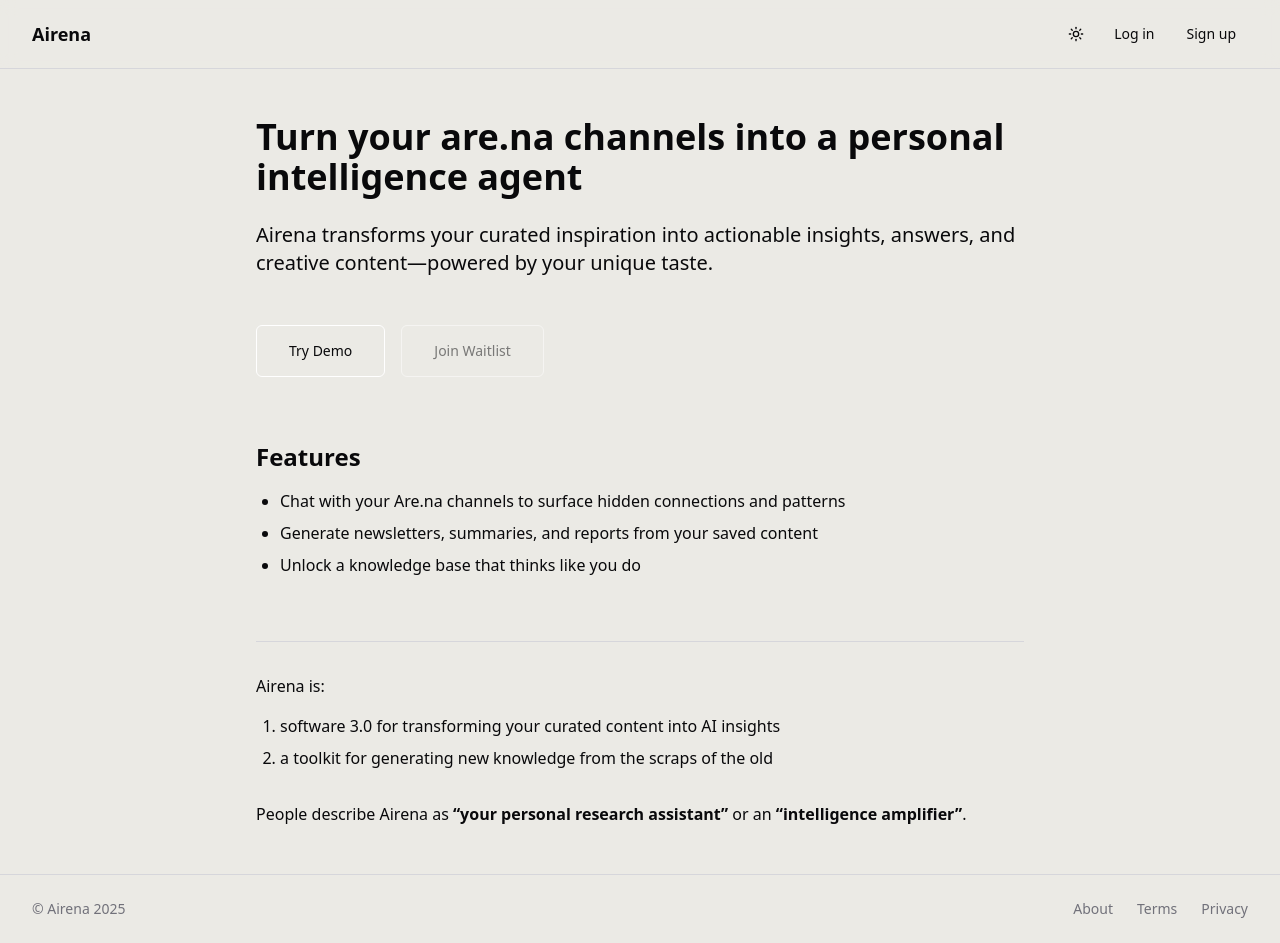
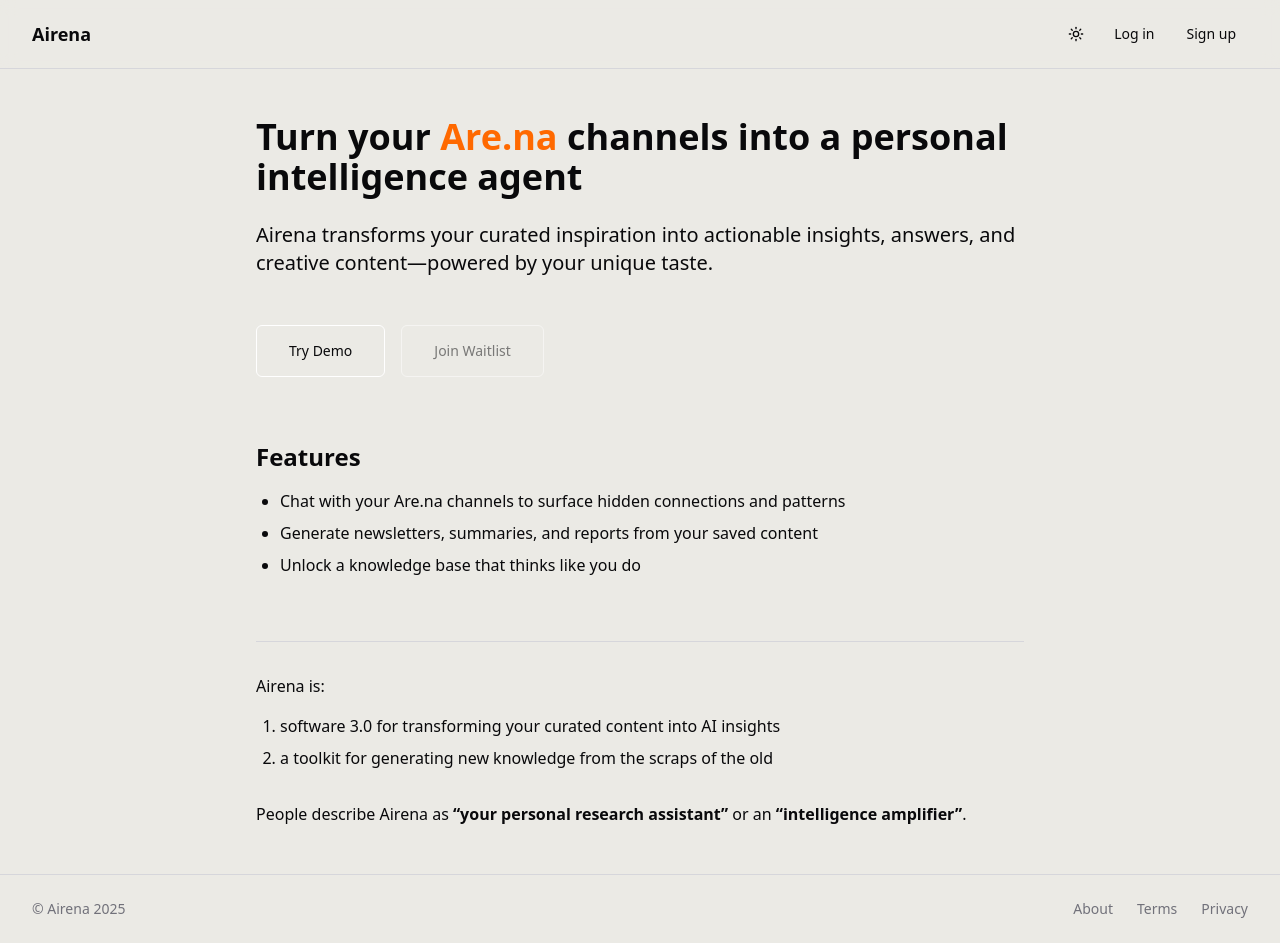
Before and after one commit to adlai88/airena, a Next.js app: page / in a window 1280 px wide. Built offline with nearby package versions, Linux system fonts and the light colour scheme.

Commit message:
Update page.tsx

```diff
--- a/src/app/page.tsx
+++ b/src/app/page.tsx
@@ -10,7 +10,16 @@
       <div className="py-12 px-4 sm:px-6 lg:px-8">
         <div className="max-w-3xl mx-auto">
           <h1 className="text-4xl font-bold mb-6 text-foreground">
-            Turn your are.na channels into a personal intelligence agent
+            Turn your{' '}
+            <Link
+              href="https://www.are.na/"
+              target="_blank"
+              rel="noopener noreferrer"
+              className="text-orange-500 dark:text-orange-400 hover:text-orange-600 dark:hover:text-orange-300 no-underline hover:no-underline transition-colors"
+            >
+              Are.na
+            </Link>{' '}
+            channels into a personal intelligence agent
           </h1>
           <p className="text-xl mb-12 text-foreground">
             Airena transforms your curated inspiration into actionable insights, answers, and creative content—powered by your unique taste.
```
